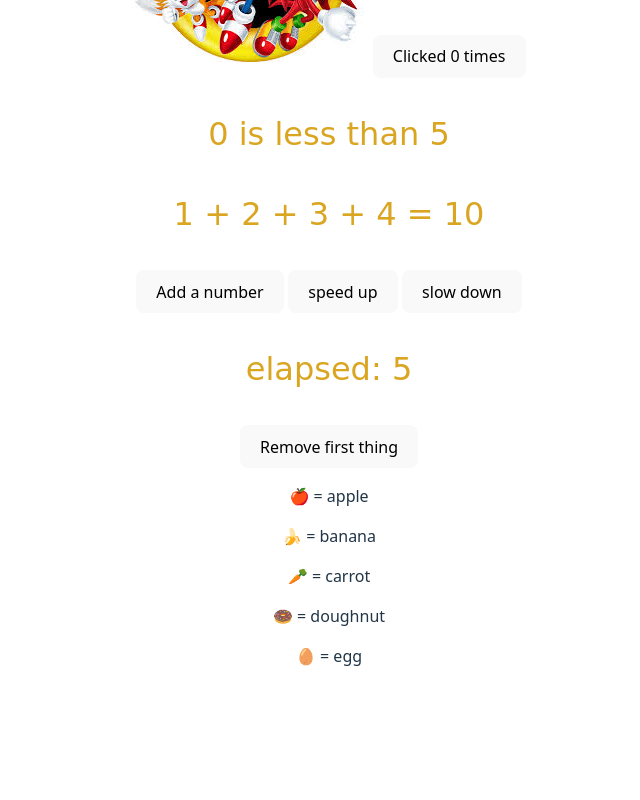
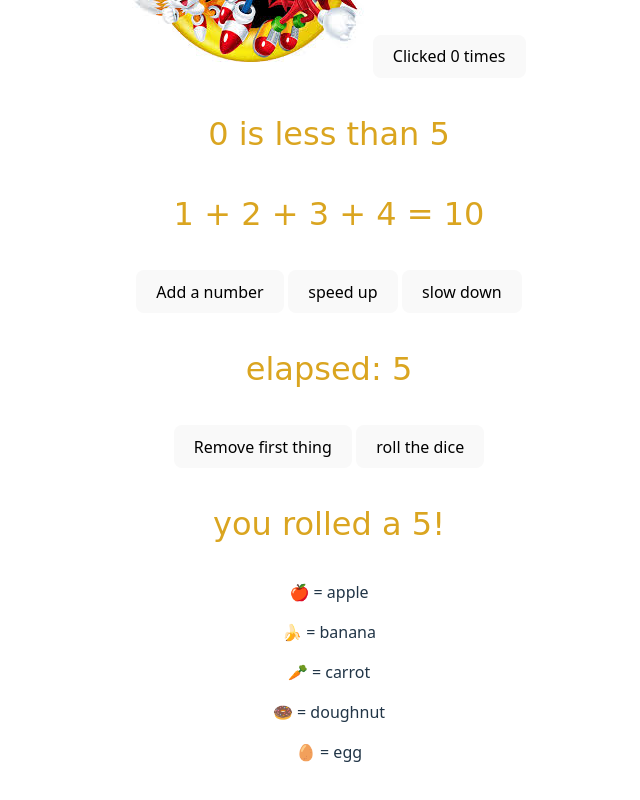
Before and after one commit to blovelace84/Svelte_App_Repo, a Svelte app in the folder learning-svelte/: page / in a window 1280 px wide. Shown: the part 798-1598 px from the top of the page, without its empty margins (311-951 px from the left). Before the commit the page ends 1514 px from the top, so only its background shows below. Built offline with nearby package versions, Linux system fonts and the light colour scheme.

Commit message:
await blocks

```diff
--- a/learning-svelte/src/App.svelte
+++ b/learning-svelte/src/App.svelte
@@ -5,6 +5,8 @@
   let selected = $state(colors[0]);
   import Counter from "./Counter.svelte";
   import Thing from "./Thing.svelte";
+  import { roll } from "./utils";
+   let promise = $state(roll());
   let elapsed = $state(0);
   let interval = $state(1000);
   let count = $state(0);
@@ -87,7 +89,12 @@
 <button onclick={() => things.shift()}>
   Remove first thing
 </button>
-
+<button onclick={() => promise = roll()}>
+  roll the dice
+</button>
+{#await promise then number}
+<p>you rolled a {number}!</p>
+{/await}
 {#each things as thing (thing.id)}
   <Thing name= {thing.name} />
 {/each}
--- /dev/null
+++ b/learning-svelte/src/utils.js
@@ -0,0 +1,15 @@
+export async function roll() {
+    //Fetch a random number from 1 to 6
+    // with delay, so that we can see it
+    return new Promise((fulfil, reject) => {
+        setTimeout(() => {
+            //simulate a flaky network
+            if(Math.random() < 0.3) {
+                reject(new Error ('Request failed'));
+                return;
+            }
+
+            fulfil(Math.floor(Math.random() * 6) + 1);
+        }, 1000);
+    });
+}
```
Also changed, not shown: learning-svelte/public/Sonic_135.webp (deleted).
